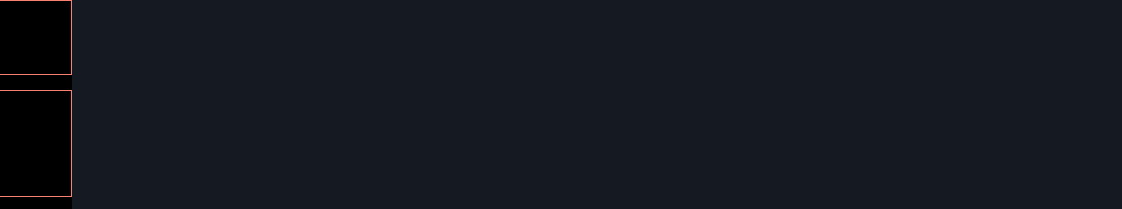
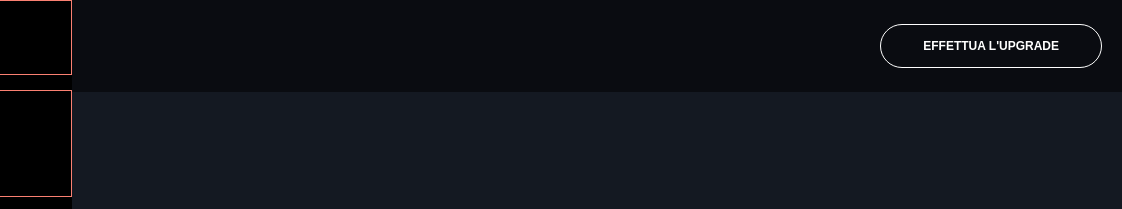
Before and after one commit to MaryChiodelli/html-css-spotifyweb, a plain HTML site: page index.html in a window 1280 px wide. Shown: the top 209 px of the page, 158-1280 px from the left. Drawn offline with Linux system fonts and the light colour scheme.

Commit message:
aggiunto top-bar

```diff
--- a/css/app.css
+++ b/css/app.css
@@ -44,6 +44,7 @@ button {
 
 .sidebar {
     flex-basis: 50px;
+    flex-shrink: 0;
     overflow: auto;
     background-color: #000000;
     color: #D2D2D2;
@@ -118,6 +119,36 @@ button {
     object-fit: contain;
     background-color: #D2D2D2;
 }
+
+/* MAIN-CONTENT */
+.top-bar {
+    display: flex;
+    flex-direction: row-reverse;
+    position: fixed;
+    top: 0;
+    right: 0;
+    left: 50px;
+    padding: 1.5rem 1.25rem;
+    background-color: rgba(0, 0, 0, 0.5);
+    color: white;
+}
+
+.top-bar .button {
+    padding: 0 42px;
+    line-height: 42px;
+    border: 1px solid white;
+    border-radius: 999px;
+    text-transform: uppercase;
+    font-size: 12px;
+    font-weight: 700;
+}
+
+@media (min-width: 576px) {
+    .top-bar {
+        left: 230px;
+    }
+}
+
 
 
 @media (min-width: 576px) {
--- a/index.html
+++ b/index.html
@@ -94,9 +94,17 @@
                     <span>John Doe</span>
                 </div>
             </div><!-- /user-area -->
-        </header>
-        <main class="main-content"></main>
-    </div>
+        </header><!-- /sidebar -->
+
+        <main class="main-content">
+
+            <div class="top-bar">
+                <a class="button" href="#">Effettua l'upgrade</a>
+            </div>
+
+        </main><!-- /main-comtent -->
+
+    </div><!-- /content-wrapper -->
 
     <aside class="toolbar">
         <ul class="tools tools-left">
```
